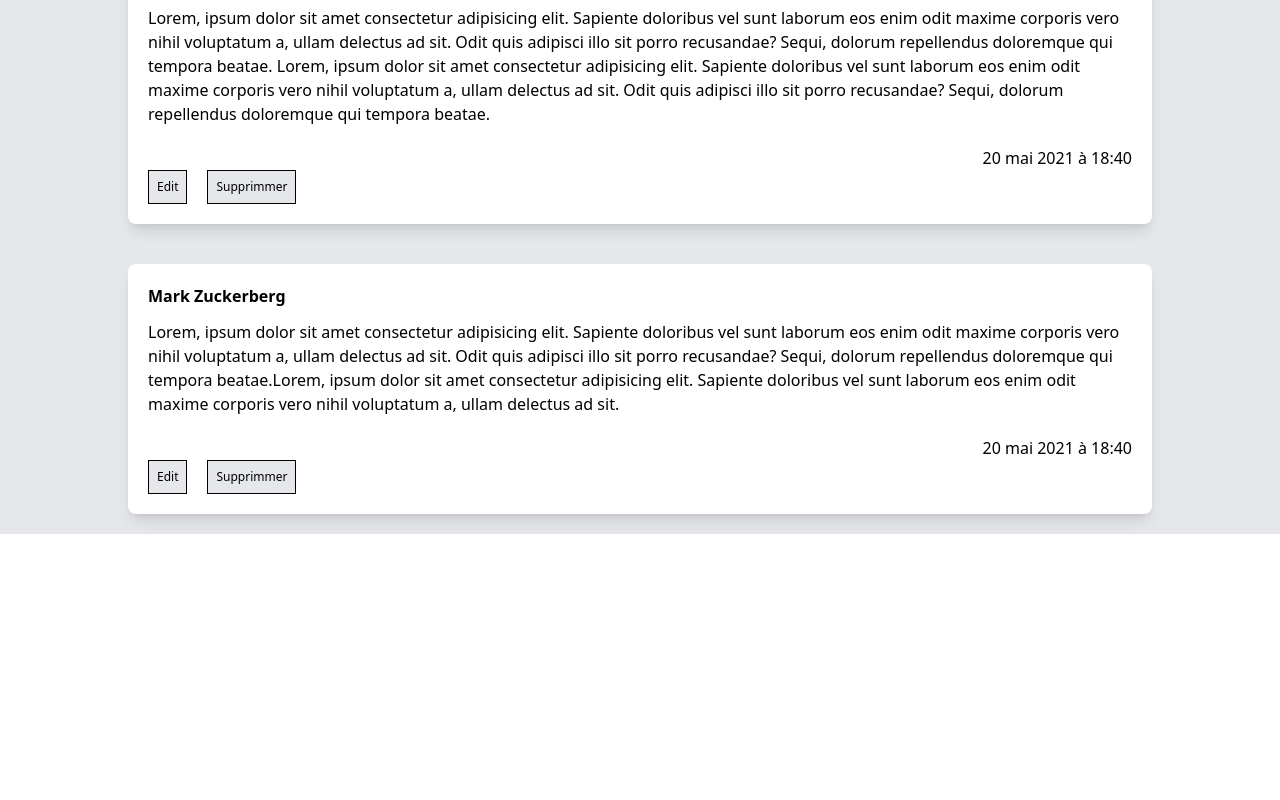
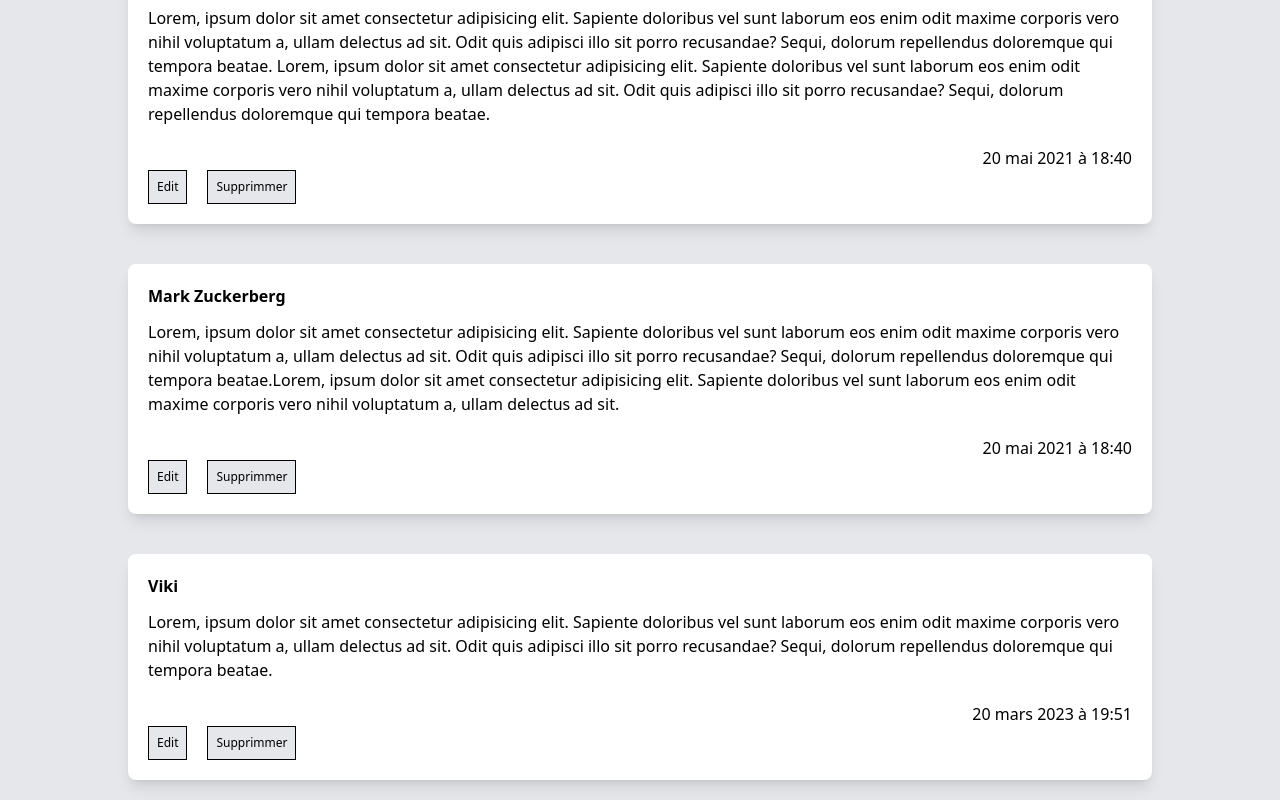
Before and after one commit to Vikito18/Exo_React, a React (Create React App) app in the folder blog/: page / in a window 1280 px wide. Shown: the part 714-1514 px from the top of the page. Before the commit the page ends 1248 px from the top, so only its background shows below. Built offline with nearby package versions, Linux system fonts and the light colour scheme; data requests are answered from the project's data file.

Commit message:
feat : post message

```diff
--- a/blog/src/assets/db.json
+++ b/blog/src/assets/db.json
@@ -17,6 +17,12 @@
       "content": "Lorem, ipsum dolor sit amet consectetur adipisicing elit. Sapiente doloribus vel sunt laborum eos enim odit maxime corporis vero nihil voluptatum a, ullam delectus ad sit. Odit quis adipisci illo sit porro recusandae? Sequi, dolorum repellendus doloremque qui tempora beatae.Lorem, ipsum dolor sit amet consectetur adipisicing elit. Sapiente doloribus vel sunt laborum eos enim odit maxime corporis vero nihil voluptatum a, ullam delectus ad sit. ",
       "date": 1621536056135,
       "id": 3
+    },
+    {
+      "author": "Viki",
+      "content": "Lorem, ipsum dolor sit amet consectetur adipisicing elit. Sapiente doloribus vel sunt laborum eos enim odit maxime corporis vero nihil voluptatum a, ullam delectus ad sit. Odit quis adipisci illo sit porro recusandae? Sequi, dolorum repellendus doloremque qui tempora beatae.\n\n",
+      "date": 1679341900147,
+      "id": 4
     }
   ]
 }
--- a/blog/src/components/Form.js
+++ b/blog/src/components/Form.js
@@ -1,12 +1,27 @@
 import React, { useState } from "react";
+import axios from "axios";
 
 const Form = () => {
   const [textContent, setTextContent] = useState("");
+  const [author, setAuthor] = useState("");
   const [error, setError] = useState(false);
 
   const handleSubmit = (e) => {
     e.preventDefault();
-    textContent.length < 140 ? setError(true) : setError(false);
+    if (textContent.length < 140) {
+      setError(true);
+    } else {
+      setError(false);
+      axios.post("http://localhost:3004/articles", {
+        author,
+        content: textContent,
+        date: Date.now(),
+      });
+    }
+  };
+
+  const handleAuthor = (e) => {
+    setAuthor(e.target.value);
   };
 
   const handleTextContent = (e) => {
@@ -21,9 +36,12 @@ const Form = () => {
         className="border-cyan-400 border rounded-lg p-1 w-[40%] "
         type="text"
         placeholder="nom"
+        onChange={handleAuthor}
+        value={author}
       />
       <textarea
         onChange={handleTextContent}
+        value={textContent}
         className={
           !error
             ? "border-cyan-400  border rounded-lg p-1 w-[80%] h-40"
--- a/blog/src/components/Posts.js
+++ b/blog/src/components/Posts.js
@@ -32,10 +32,12 @@ const Posts = () => {
           <p>{post.content}</p>
           <p className="flex justify-end mt-5">{dateFormat(post.date)}</p>
           <div className="flex flex-row gap-5 text-xs">
-            <butoo className="bg-gray-200 border border-black p-2">Edit</butoo>
-            <butoo className="bg-gray-200 border border-black p-2">
+            <button className="bg-gray-200 border border-black p-2">
+              Edit
+            </button>
+            <button className="bg-gray-200 border border-black p-2">
               Supprimmer
-            </butoo>
+            </button>
           </div>
         </div>
       ))}
```
